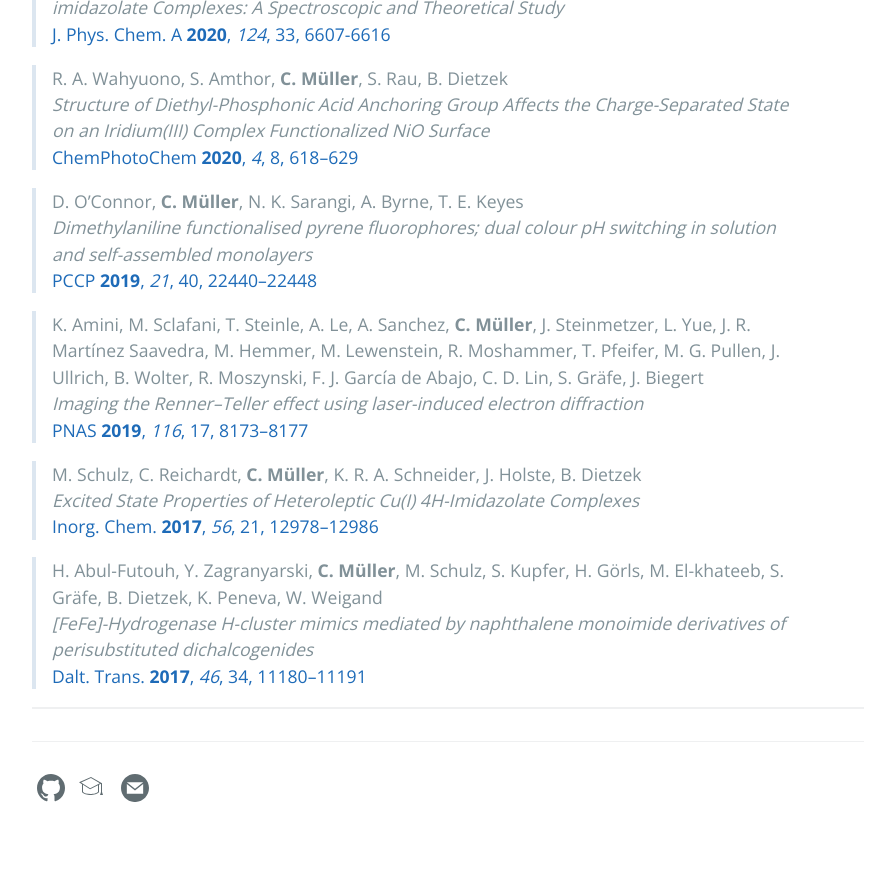
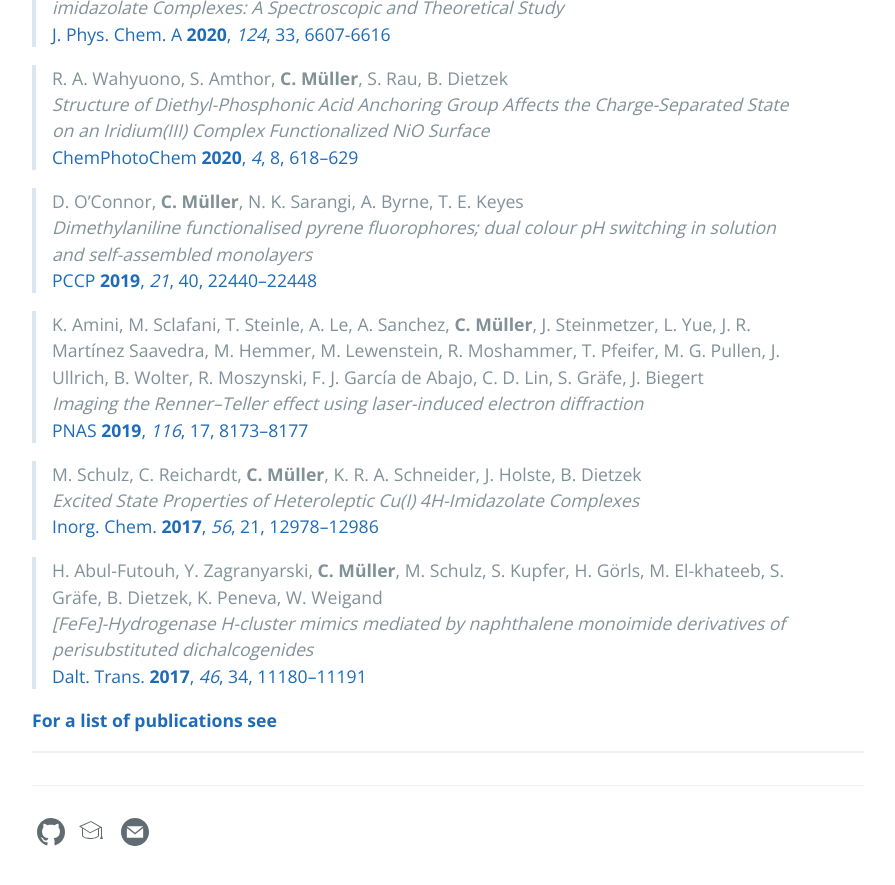
Before and after one commit to carolin-m/carolin-m.github.io, a Jekyll site: the page built from publications.md, in a window 1280 px wide and 900 px high, scrolled down 1299 px. Shown: the top 885 px of the window, without its empty margins (192-1087 px from the left). Built offline with Jekyll 4.4.1, drawn with Linux system fonts in a browser that asks for light colours; before the commit the page ends 2155 px from its top, so only the background shows below that.

Commit message:
Update publications.md

```diff
--- a/publications.md
+++ b/publications.md
@@ -57,4 +57,6 @@ M. Hemmer, M. Lewenstein, R. Moshammer, T. Pfeifer, M. G. Pullen, J. Ullrich, B.
 > *[FeFe]-Hydrogenase H-cluster mimics mediated by naphthalene monoimide derivatives of perisubstituted dichalcogenides* <br>
 > [Dalt. Trans. **2017**, *46*, 34, 11180–11191](http://xlink.rsc.org/?DOI=C7DT02079A)
 
+[**For a list of publications see**](https://scholar.google.com/citations?hl=de&user=GTdILbgAAAAJ)
+
 _____
```
